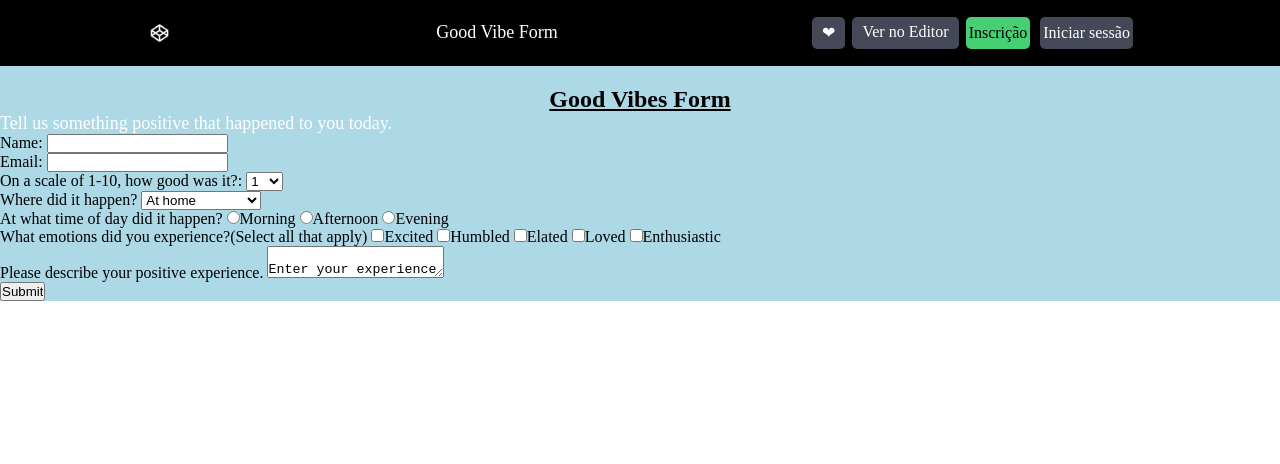
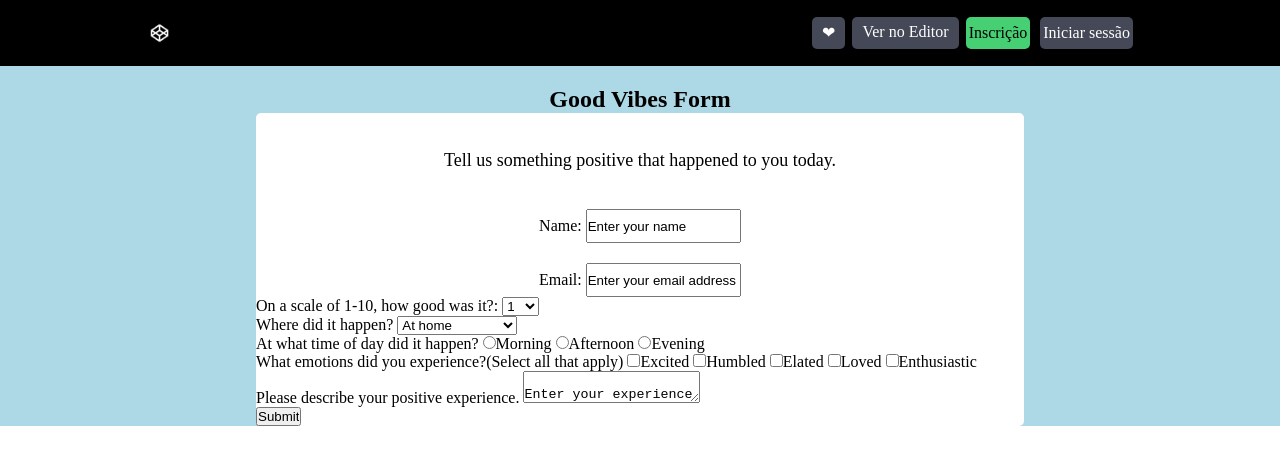
Before and after one commit to ThaisRubia/formulario-vibe, a plain HTML site: page index.html in a window 1280 px wide. Drawn offline with Linux system fonts and the light colour scheme.

Commit message:
atualizacao-do-codigo

```diff
--- a/index.html
+++ b/index.html
@@ -31,23 +31,24 @@
         </section>
         <section class="perguntas">
             <form class="perguntas-ao-usuario">
+                <div class="box">
                     <p class="tell">Tell us something positive that happened to you today.</p>
 
-                <div>
+                    <div class="name">
 
                         <label for="nome">Name:</label>
-                    <input type="text" name="nome_do_usuario" value="" size="20" />
+                        <input class="aumentar"type="text" name="nome_do_usuario" value="Enter your name" size="20" />
 
                     </div>
-                <div>
+                    <div class="email">
 
                         <label for="email">Email:</label>
-                    <input type="email" id="email" />
+                        <input class="caixa-maior" type="email" id="email" value="Enter your email address"/>
 
                     </div>
-                <div>
+                    <div class="">
                         <label for="email">On a scale of 1-10, how good was it?:</label>
-                    <select name="estado">
+                        <select class="" name="estado" value="Enter a Number between 1">
                             <option>1</option>
                             <option>2</option>
                             <option>3</option>
@@ -63,8 +64,8 @@
 
                     </div>
 
-                <div>
-                    <label>Where did it happen?</label>
+                    <div class="local-acontecimento">
+                        <label class="">Where did it happen?</label>
                         <select name="local">
                             <option>At home</option>
                             <option>On my commute</option>
@@ -75,16 +76,16 @@
                         </select>
                     </div>
 
-                <div>
+                    <div >
 
-                    <label>At what time of day did it happen?</label>
-                    <input type="radio" name="periodo1" value="1">Morning
-                    <input type="radio" name="periodo2" value="2">Afternoon
-                    <input type="radio" name="periodo3" value="3">Evening
+                        <label class="frase-normal">At what time of day did it happen?</label>
+                        <input class="time" type="radio" name="periodo1" value="1">Morning
+                        <input class="time" type="radio" name="periodo2" value="2">Afternoon
+                        <input class="time" type="radio" name="periodo3" value="3">Evening
 
                     </div>
 
-                <div>
+                    <div >
                         <form>
                             <label for="">What emotions did you experience?(Select all that apply)</label>
                             <input type="checkbox" name="periodo1" value="1">Excited
@@ -106,14 +107,7 @@
 
                     <input type="submit" name="acao" value="Submit">
 
-
-
-
-
-
-
-
-
+                </div>
 
 
             </form>
--- a/style.css
+++ b/style.css
@@ -14,18 +14,73 @@
     padding: 10px;
     background-color: black;
 
+
 }
 .cabecalho-imagem{
     width: 45px; /* LARGURA*/
 }
 p{
-    color:white;
+    color:black;
     font-size: large;
-
 }
 .cabecalho-menu{
     display: flex;
     gap: 2px; /* ESPAÇAMENTO ENTRE OS ELEMENTOS DE DENTRO*/
+}
+
+main{
+
+    background-color:#ADD8E6;
+
+}
+.conteudo-principal-escrito{
+    margin-top:  32.16px 0px;
+    padding-top: 20px;
+    display: flex; /* Deixa flexivel*/
+    flex-direction: row; /*DEIXA CENTRALIZADO*/
+    justify-content: space-around;/*CONSIGO MUDAR DE POSICAO*/
+
+}
+.box{
+   justify-content: center;
+   border-radius: 5px;
+    background-color: white;
+    width: 60%;
+    height: 70%;
+    margin-left: 20%;
+
+
+}
+.name{
+
+    text-align: center;
+    margin-top: 1cm;
+
+
+}
+.aumentar{
+    width: 4cm;
+    height: 30px;
+
+}
+.caixa-maior{
+    width: 4cm;
+    height: 30px;
+
+}
+.email{
+    margin-top: 20px;
+    text-align: center;
+    margin-top: 20px;
+}
+
+
+
+.tell{
+    display: flex;
+    justify-items: center;
+    justify-content: center;
+    padding-top: 1cm;
 }
 .love{
     background-color:  #444857;
@@ -55,15 +110,11 @@ p{
     padding: 7px 3px;
     border-radius: 5px;
 }
-main{
-    background-color:#ADD8E6;
+.frase-normal{
+    display: inline-block;
+    align-items: center;
 }
-.conteudo-principal-escrito{
-    margin-top:  32.16px 0px;
-    padding-top: 20px;
-    text-decoration: underline;
-    display: flex; /* Deixa flexivel*/
-    flex-direction: row; /*DEIXA CENTRALIZADO*/
-    justify-content: space-around;/*CONSIGO MUDAR DE POSICAO*/
-
+.emocao{
+    justify-content: center;
+    align-items: center;
 }
```
Lines whose indentation alone changed are shown as unchanged.
